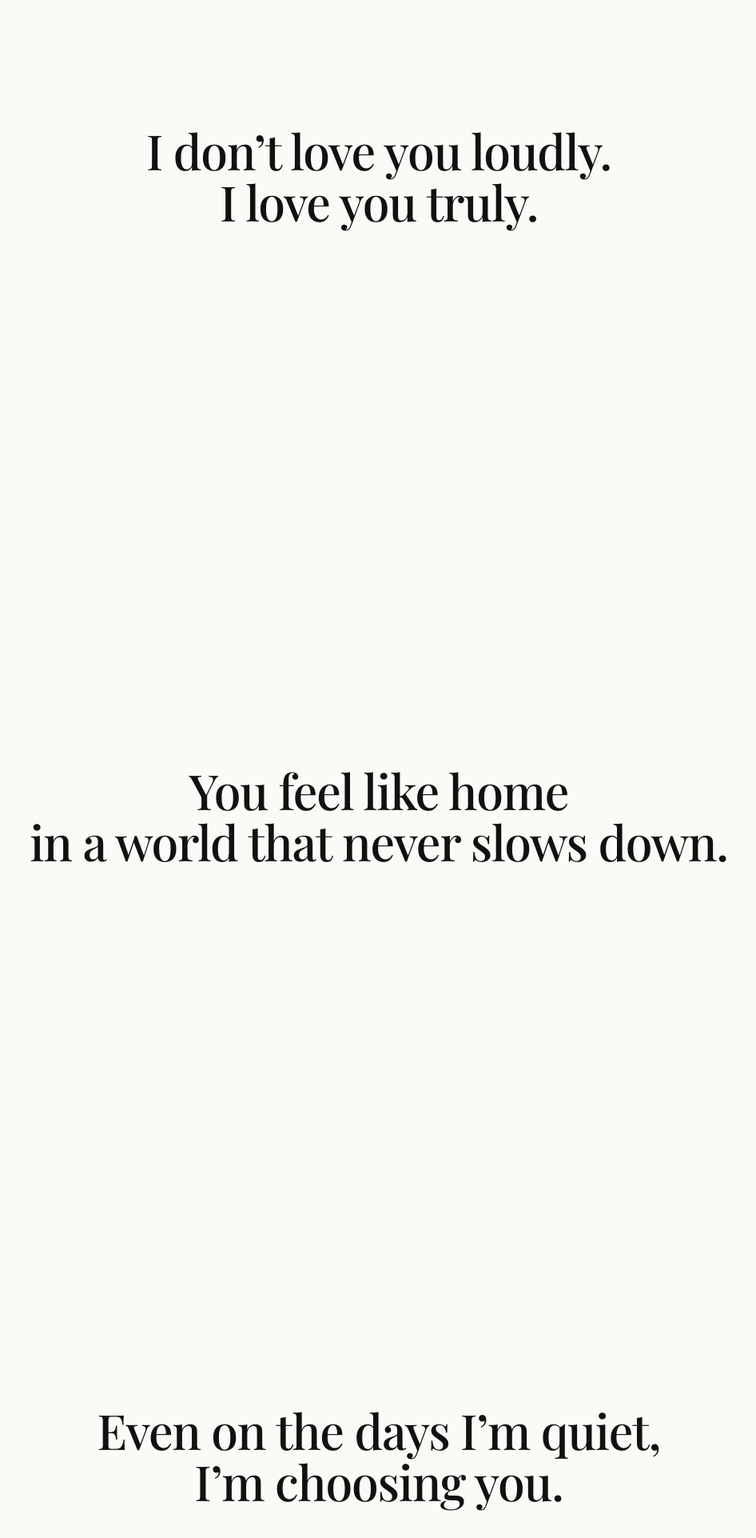
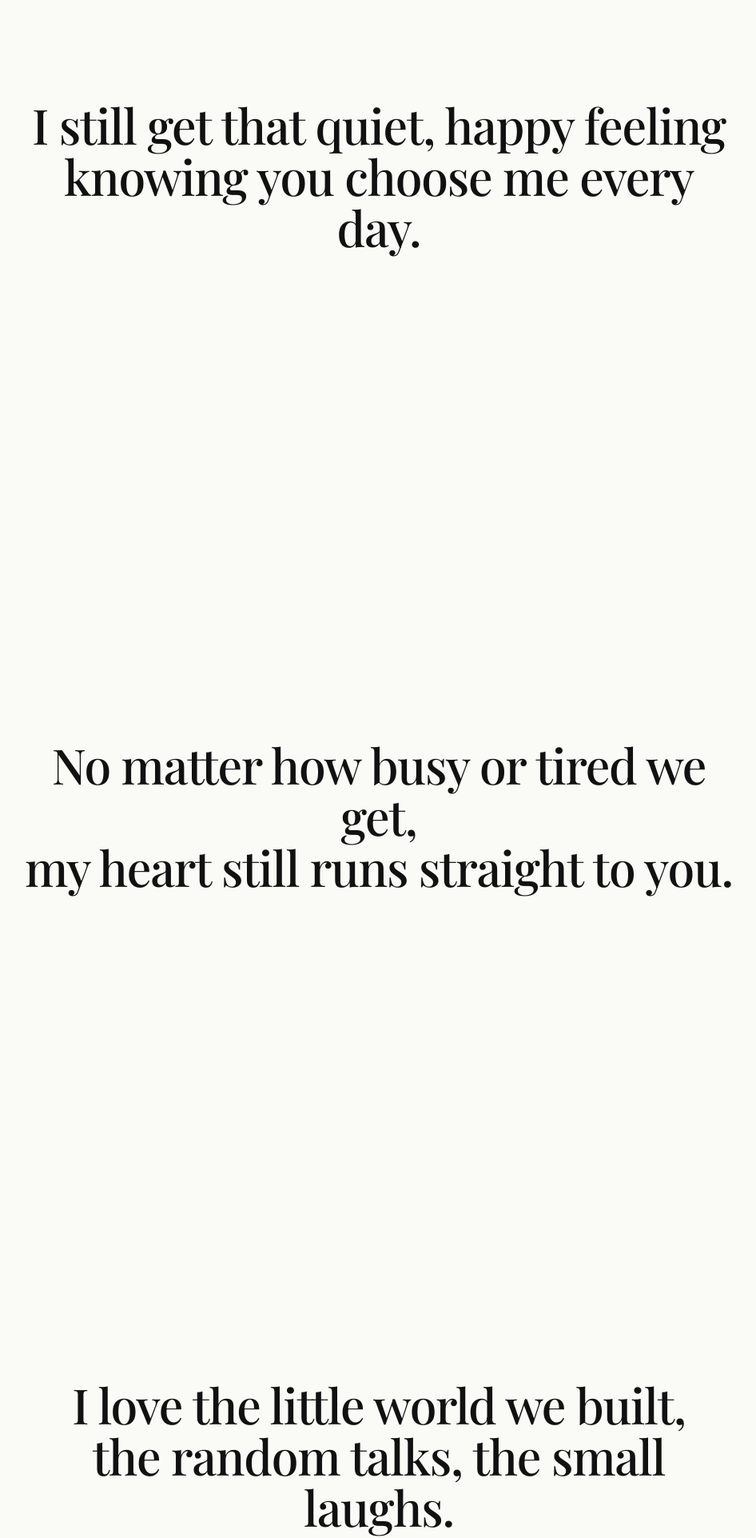
Before and after one commit to kaizenn33/valentines-2026, a plain HTML site: page index.html in a window 1280 px wide. Shown: the part 980-2903 px from the top of the page at 80% size, without its empty margins (166-1112 px from the left). Drawn offline with nearby package versions, Linux system fonts and the light colour scheme; a web font is replaced by a local one.

Commit message:
initial commit

```diff
--- a/index.html
+++ b/index.html
@@ -81,8 +81,8 @@
       <section class="panel" data-animate="true">
         <div class="content">
           <h2>
-            <span class="line">I don’t love you loudly.</span>
-            <span class="line">I love you truly.</span>
+            <span class="line">I still get that quiet, happy feeling</span>
+            <span class="line">knowing you choose me every day.</span>
           </h2>
         </div>
       </section>
@@ -90,8 +90,8 @@
       <section class="panel" data-animate="true">
         <div class="content">
           <h2>
-            <span class="line">You feel like home</span>
-            <span class="line">in a world that never slows down.</span>
+            <span class="line">No matter how busy or tired we get,</span>
+            <span class="line">my heart still runs straight to you.</span>
           </h2>
         </div>
       </section>
@@ -99,8 +99,8 @@
       <section class="panel" data-animate="true">
         <div class="content">
           <h2>
-            <span class="line">Even on the days I’m quiet,</span>
-            <span class="line">I’m choosing you.</span>
+            <span class="line">I love the little world we built,</span>
+            <span class="line">the random talks, the small laughs.</span>
           </h2>
         </div>
       </section>
@@ -108,8 +108,8 @@
       <section class="panel" data-animate="true">
         <div class="content">
           <h2>
-            <span class="line">This isn’t perfect love.</span>
-            <span class="line">It’s honest. And it’s mine.</span>
+            <span class="line">You’re my comfort place,</span>
+            <span class="line">my safe side, my way home.</span>
           </h2>
         </div>
       </section>
@@ -117,8 +117,8 @@
       <section class="panel" data-animate="true" data-pace="slow">
         <div class="content">
           <h2>
-            <span class="line">I built this because</span>
-            <span class="line">“I love you” didn’t feel like enough.</span>
+            <span class="line">Thank you for loving me the way you do.</span>
+            <span class="line">I’m so lucky that my Valentine is you.</span>
           </h2>
         </div>
       </section>
```
